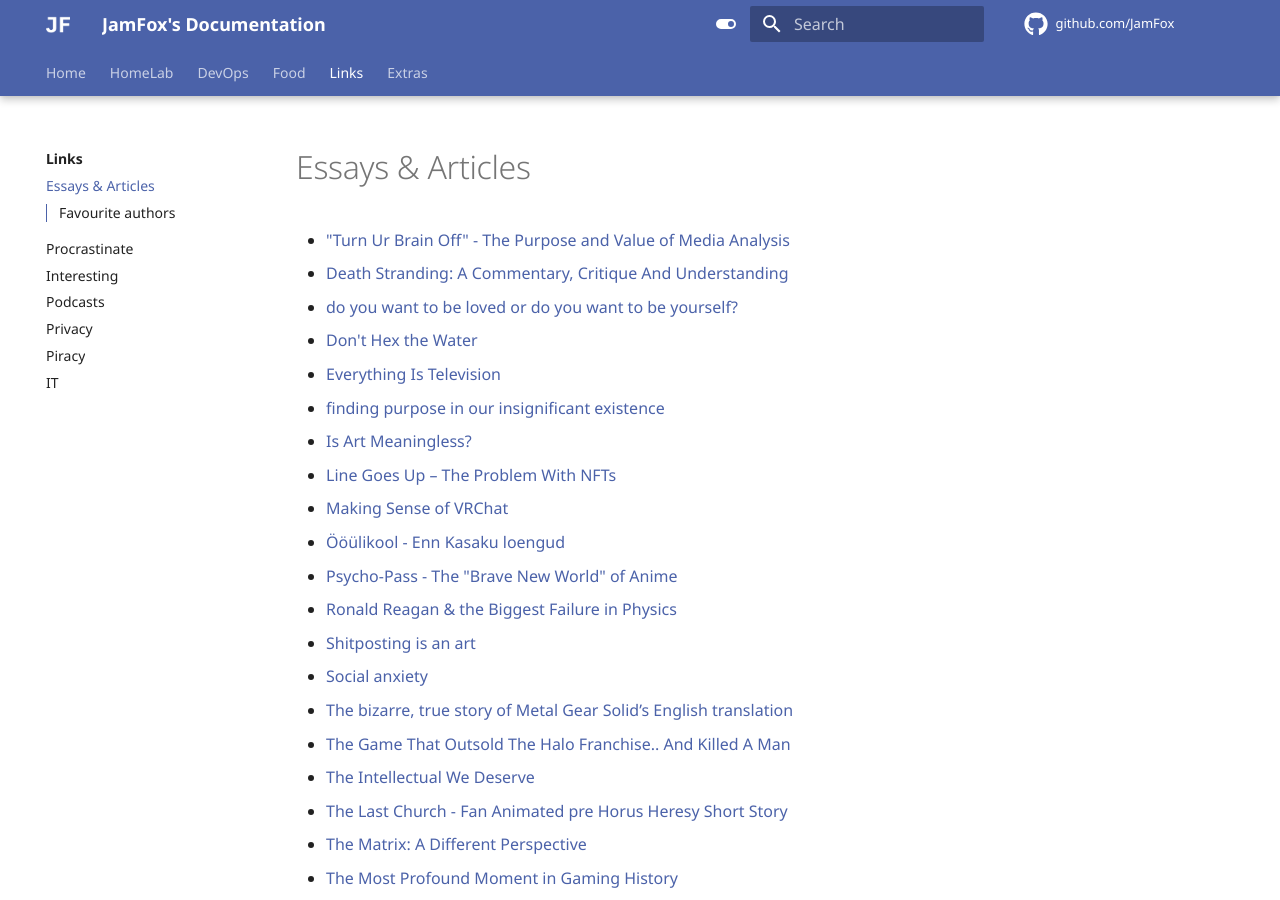
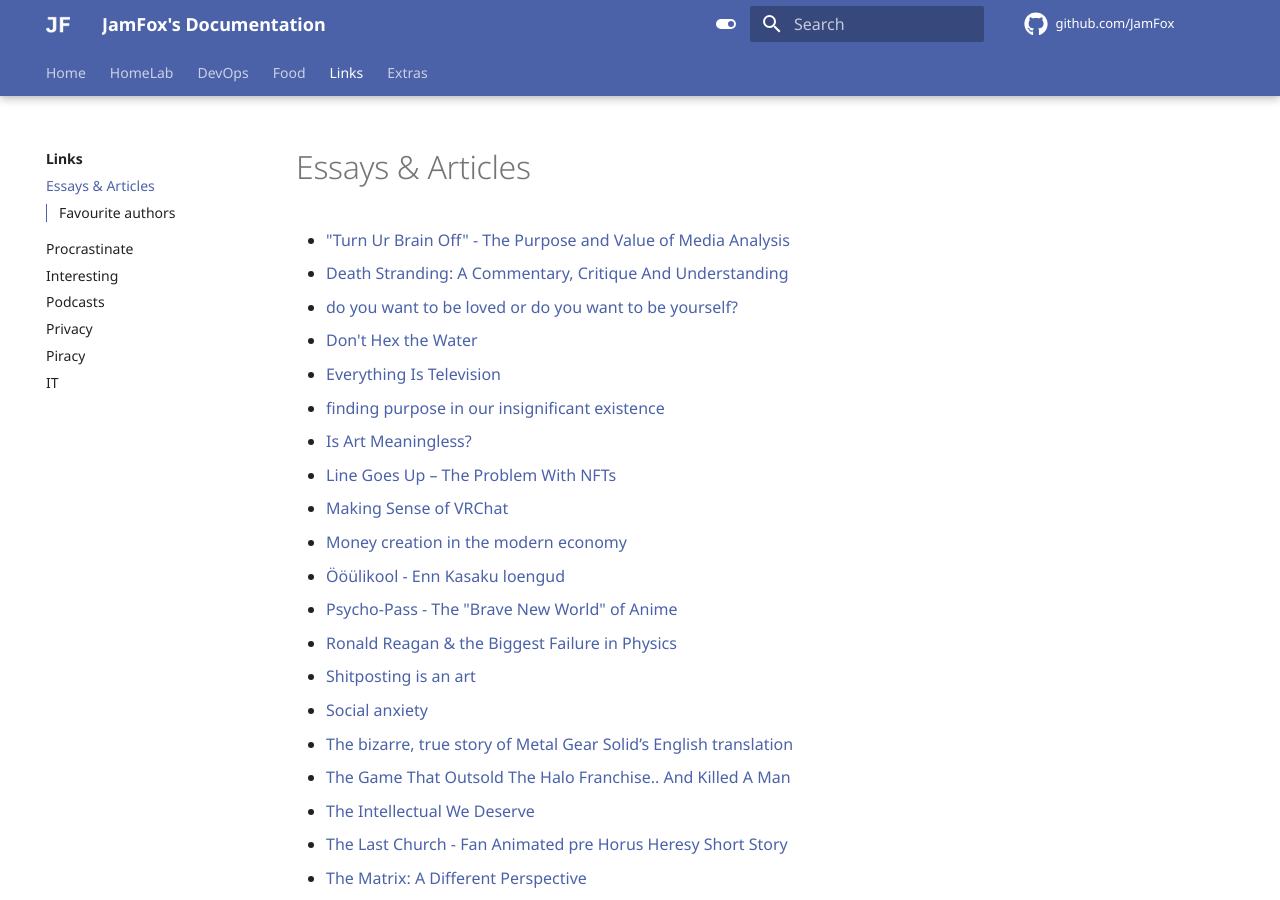
Before and after one commit to JamFox/docs.jamfox.dev, an MkDocs documentation site: the page built from docs/content/links/essays.md, in a window 1280 px wide and 900 px high. Built offline with MkDocs 1.6.1 and Material for MkDocs 9.7.7, drawn with Linux system fonts in a browser that asks for light colours; comment, search, counter and statistics services are not loaded.

Commit message:
essays: add money creation

```diff
--- a/docs/content/links/essays.md
+++ b/docs/content/links/essays.md
@@ -11,6 +11,7 @@ title: "Essays & Articles"
 - [Is Art Meaningless?](https://youtu.be/T6EOVCYx7mY)
 - [Line Goes Up – The Problem With NFTs](https://youtu.be/YQ_xWvX1n9g)
 - [Making Sense of VRChat](https://youtu.be/4PHT-zBxKQQ)
+- [Money creation in the modern economy](https://www.bankofengland.co.uk/-/media/boe/files/quarterly-bulletin/2014/money-creation-in-the-modern-economy.pdf)
 - [Ööülikool - Enn Kasaku loengud](http://www.ylikool.ee/et/13/enn_kasak)
 - [Psycho-Pass - The "Brave New World" of Anime](https://www.youtube.com/watch?v=IWqbt8ioJK0)
 - [Ronald Reagan & the Biggest Failure in Physics](https://youtu.be/ivVzGpznw1U)
```
